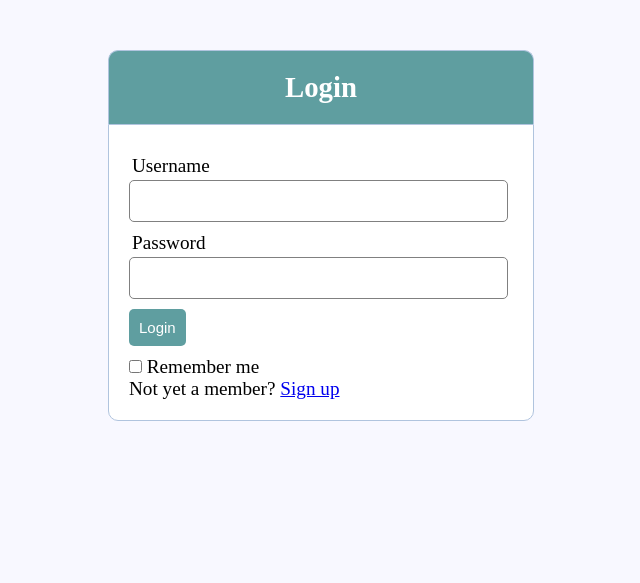
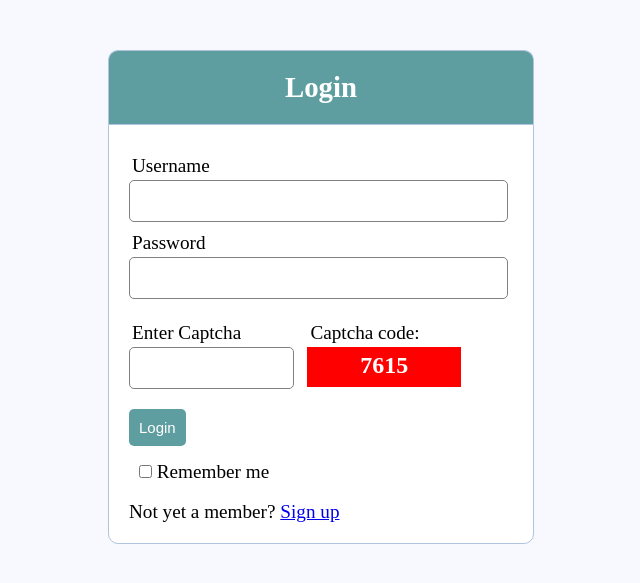
Before and after one commit to moriarty3k/thit-cho-cham-mam-tom, a PHP site: page /login.php in a window 1280 px wide. Shown: the top 583 px of the page, without its empty margins (319-959 px from the left). Run offline with PHP 8.4, Linux system fonts and the light colour scheme.

Commit message:
add captcha

```diff
--- a/index.php
+++ b/index.php
@@ -44,7 +44,7 @@ if (isset($_GET['logout'])) {
     <?php  if (isset($_SESSION['username'])) : ?>
     	<p><strong>Welcome </strong><?php echo $_SESSION['username']; print'. You are: ';echo $_SESSION['role']?></p>
     	<p> <a href="index.php?logout='1'" style="color: red;">logout</a> </p>
-			<!--cookie check -->
+			<!--cookie check, will delete!! -->
 			<?php if (isset($_COOKIE['username']) && $_COOKIE['username']==$_SESSION['username']) {
 						echo  'hello again!';
 							} else {
--- a/login.php
+++ b/login.php
@@ -1,19 +1,25 @@
 <?php
 include('server.php');
-//include('remember.php');
-//include('access.php');
-
-
+$captcha = '';
+$random = rand(1000,9999);
+$_SESSION['captcha'] = $random;
 
 if (isset($_POST['login_user'])) {
 	$username = mysqli_real_escape_string($db, $_POST['username']);
 	$password = mysqli_real_escape_string($db, $_POST['password']);
+	$captcha = $_REQUEST['captcha'];
+	$captcharandom = $_REQUEST['captcha-random'];
+
 
 	if (empty($username)) {
 		array_push($errors, "Username is required");
 	}
 	if (empty($password)) {
 		array_push($errors, "Password is required");
+	}
+
+	if (empty($captcha) || $captcha != $captcharandom ) {
+		array_push($errors, "Wrong Captcha");
 	}
 
 	if (count($errors) == 0) {
@@ -27,6 +33,7 @@ if (isset($_POST['login_user'])) {
 					$_SESSION['password'] = $password;
 					$_SESSION['success'] = "You are now logged in";
 					$_SESSION['role'] = $check['role'];
+
 					header('location: index.php');
 
 				}else {
@@ -36,14 +43,12 @@ if (isset($_POST['login_user'])) {
 			array_push($errors, "Wrong username/email");
 		}
 	}
-	//cookie
-	if(!empty($_POST["remember"])) {
-		setcookie ("username",$_SESSION["username"],time()+ 3600);
-		setcookie ("password",$_SESSION["password"],time()+ 3600);
-	}
-
 }
-
+//cookie set
+if(!empty($_POST["remember"])) {
+	setcookie ("username",$_SESSION["username"],time()+ 3600); //expire time = 1h
+	setcookie ("password",$_SESSION["password"],time()+ 3600);
+}
 
 
 ?>
@@ -69,13 +74,22 @@ if (isset($_POST['login_user'])) {
   		<label>Password</label>
   		<input type="password" name="password" value="<?php if(isset($_COOKIE["password"])) { echo $_COOKIE["password"]; } ?>">
   	</div>
+	<div class="input-group captcha-code">
+		<label>Enter Captcha</label>
+		<input type='text' name="captcha">
+	</div>
+	<div class="input-group captcha-code">
+		<label>Captcha code:</label>
+		<input type="hidden" name="captcha-random" value="<?php echo $random;//lưu random vào $_session?>">
+		<div class="captcha-ran" ><?php echo $random;?></div>
+	</div>
   	<div class="input-group">
   		<button type="submit" class="btn" name="login_user">Login</button>
   	</div>
-	<div class="checkbox">
-		<input type='checkbox' name='remember'>
-		<label>Remember me</label>
+	<div class="check">
+		<input type='checkbox' name='remember'> Remember me
 	</div>
+
   	<p>
   		Not yet a member? <a href="register.php">Sign up</a>
   	</p>
--- a/style.css
+++ b/style.css
@@ -42,13 +42,31 @@ form, .content {
   border-radius: 5px;
   border: 1px solid gray;
 }
-/* .checkbox  input {
+.check {
+  margin: 10px 0px 10px 0px;
   height: 25px;
   width: 93%;
   padding: 5px 10px;
-  text-align: right;
-  border: 1px solid gray;
-} */
+  text-align: left;
+  border: none;
+}
+
+.captcha-code {
+  margin: 10px 20px 10px 0px;
+  width: 40%;
+  display: inline-block;
+}
+
+.captcha-ran {
+  width: 40%%;
+  height: 30px;
+  padding: 5px 10px;
+  background: red;
+  text-align: center;
+  font-size: 24px;
+  font-weight:bold;
+  color: white;
+}
 
 .btn {
   padding: 10px;
```
Also changed, not shown: remember.php (deleted, +0 -14 lines).
